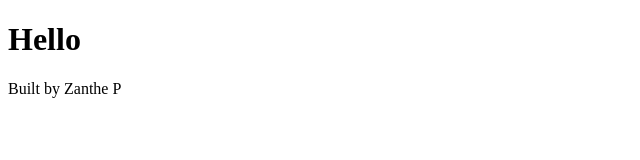
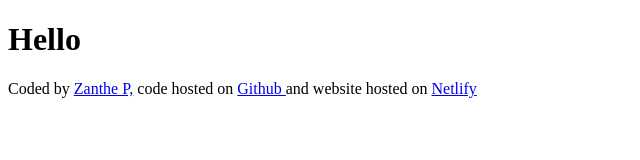
Before and after one commit to ZantheP/my-minimal-weather-app, a plain HTML site: page index.html in a window 1280 px wide. Shown: the whole page, without its empty margins (0-640 px from the left). Drawn offline with Linux system fonts and the light colour scheme.

Commit message:
Added links to the footer

```diff
--- a/index.html
+++ b/index.html
@@ -7,6 +7,18 @@
   </head>
   <body>
     <h1>Hello</h1>
-    <footer>Built by Zanthe P</footer>
+    <footer>
+      Coded by
+      <a href="https://github.com/ZantheP" target="_blank">Zanthe P,</a> code
+      hosted on
+      <a
+        href="https://github.com/ZantheP/my-vanilla-weather-app"
+        target="_blank"
+      >
+        Github
+      </a>
+      and website hosted on
+      <a href="https://z-pweatherapp.netlify.app/" target="_blank">Netlify</a>
+    </footer>
   </body>
 </html>
```
